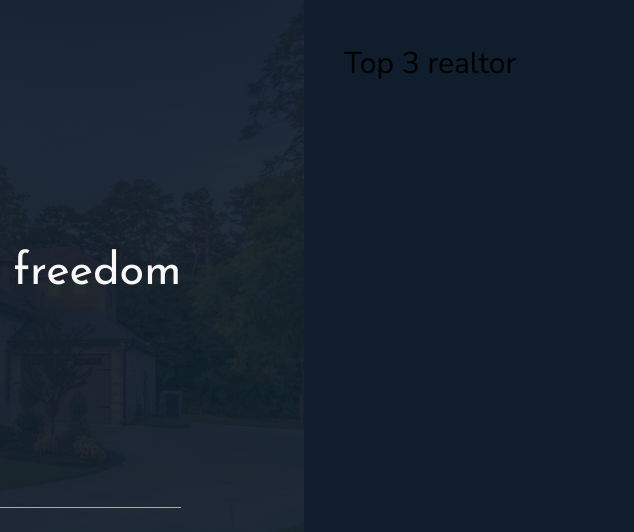
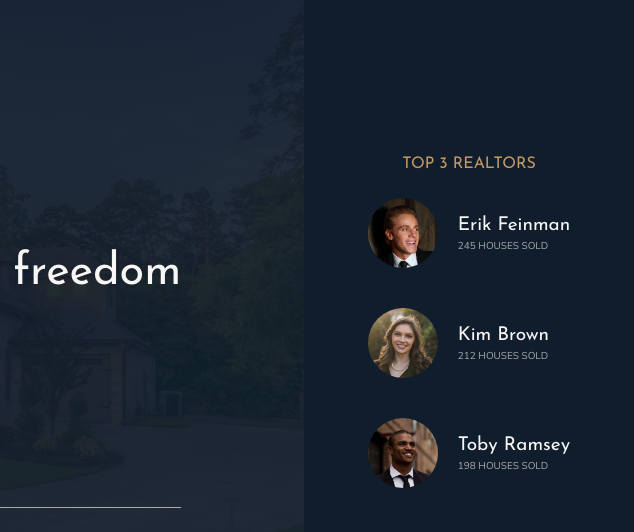
Before and after one commit to oguzhanntuna/nexter-static-css-grid-project, a website: page index.html in a window 1280 px wide. Shown: the top 532 px of the page, 646-1280 px from the left. Drawn offline with nearby package versions, Linux system fonts and the light colour scheme.

Commit message:
building the realtors section

```diff
--- a/index.html
+++ b/index.html
@@ -30,8 +30,27 @@
             </div>
         </header>
 
-        <div class="realtor">
-            Top 3 realtor
+        <div class="realtors">
+            <h3 class="heading-3">Top 3 Realtors</h3>
+            <div class="realtors__list">
+                <img src="img/realtor-1.jpeg" alt="Realtor 1" class="realtors__img">
+                <div class="realtors__details">
+                    <h4 class="heading-4 heading-4--light">Erik Feinman</h4>
+                    <p class="realtors__sold">245 houses sold</p>
+                </div>
+
+                <img src="img/realtor-2.jpeg" alt="Realtor 2" class="realtors__img">
+                <div class="realtors__details">
+                    <h4 class="heading-4 heading-4--light">Kim Brown</h4>
+                    <p class="realtors__sold">212 houses sold</p>
+                </div>
+
+                <img src="img/realtor-3.jpeg" alt="Realtor 3" class="realtors__img">
+                <div class="realtors__details">
+                    <h4 class="heading-4 heading-4--light">Toby Ramsey</h4>
+                    <p class="realtors__sold">198 houses sold</p>
+                </div>
+            </div>
         </div>
 
         <section class="features">
--- a/sass/_realtors.scss
+++ b/sass/_realtors.scss
@@ -1,4 +1,32 @@
-.realtor {
+.realtors {
     background-color: $color-secondary;
     grid-column: col-start 7 / full-end;
+    padding: 3rem;
+
+    display: grid;
+    align-content: center;
+    justify-content: center;
+    justify-items: center;
+    grid-row-gap: 2rem;
+
+    &__list {
+        display: grid;
+        grid-template-columns: min-content max-content;
+        grid-column-gap: 2rem;
+        grid-row-gap: 5vh;
+        align-items: center;
+    }
+
+    &__img {
+        width: 7rem;
+        border-radius: 50%;
+        display: block;
+    }
+
+    &__sold {
+        font-size: 1rem;
+        color: $color-grey-light-2;
+        text-transform: uppercase;
+        margin-top: -3px;
+    }
 }
```
Also changed, not shown: css/style.css.
